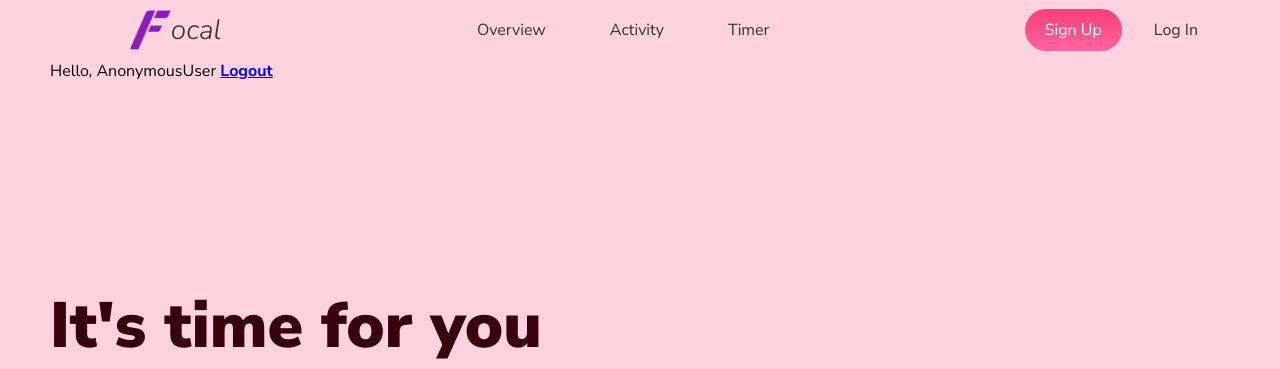
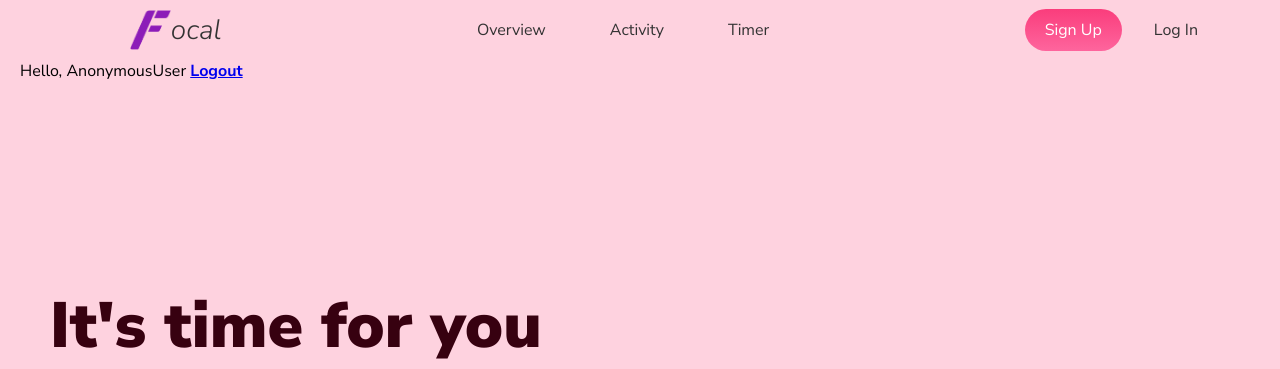
Before and after one commit to ekdaZ/group18, a Django app: page / in a window 1280 px wide. Shown: the top 369 px of the page. Run offline with Django 4.2, Linux system fonts and the light colour scheme.

Commit message:
Update styles.css

```diff
--- a/static/styles.css
+++ b/static/styles.css
@@ -111,7 +111,7 @@
 }
 
 .welcome {
-    padding-left: 50px;
+    padding-left: 20px;
 }
 
 .logout {
```
